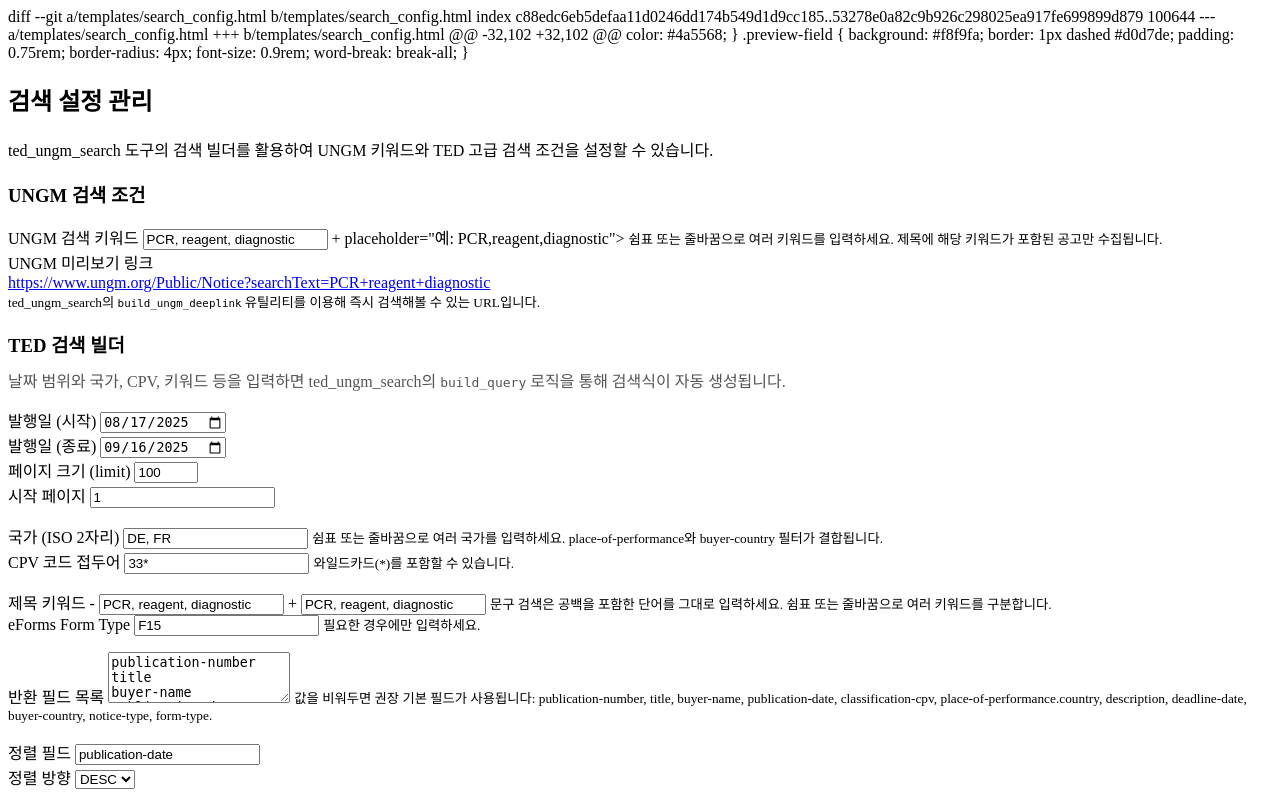
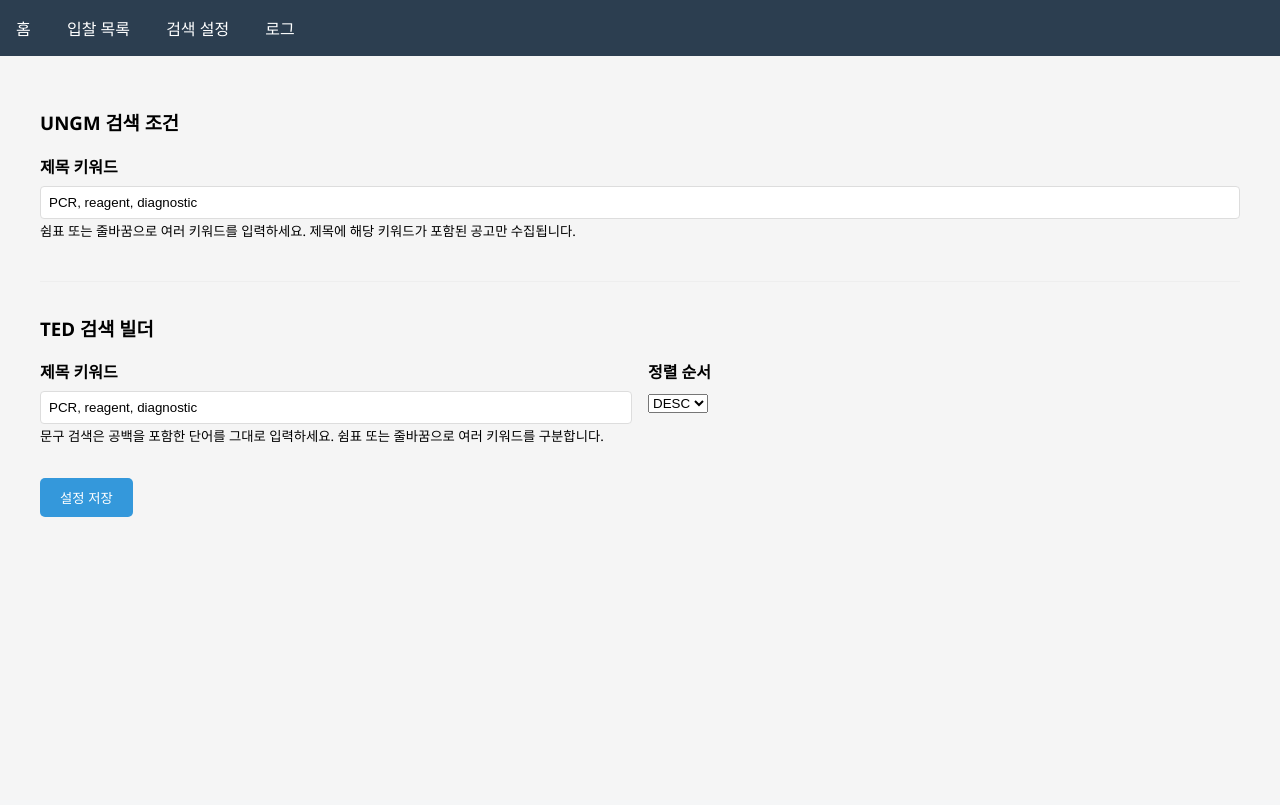
Before and after one commit to changheesong2020/MCPBidInfo, a Flask app: page /search-config in a window 1280 px wide. After the commit the page ends 517 px from the top, so only its background shows below. Run offline with Flask 3, Linux system fonts and the light colour scheme; some libraries are stand-ins or nearby versions.

Commit message:
Update search_config.html

```diff
--- a/templates/search_config.html
+++ b/templates/search_config.html
@@ -1,109 +1,73 @@
-diff --git a/templates/search_config.html b/templates/search_config.html
-index c88edc6eb5defaa11d0246dd174b549d1d9cc185..53278e0a82c9b926c298025ea917fe699899d879 100644
---- a/templates/search_config.html
-+++ b/templates/search_config.html
-@@ -32,102 +32,102 @@
+<!-- templates/search_config.html -->
+{% extends "base.html" %}
+
+{% block title %}검색 설정 - MCP 입찰 정보 수집 서버{% endblock %}
+
+{% block content %}
+<style>
+    .form-section {
+        margin-bottom: 2rem;
+        padding-bottom: 1.5rem;
+        border-bottom: 1px solid #eee;
+    }
+    .form-section:last-of-type {
+        border-bottom: none;
+        padding-bottom: 0;
+    }
+    .form-section h3 {
+        margin-top: 0;
+    }
+    .form-grid {
+        display: grid;
+        grid-template-columns: repeat(auto-fit, minmax(220px, 1fr));
+        gap: 1rem;
+    }
+    .form-grid .form-group {
+        margin-bottom: 0;
+    }
+    textarea[readonly] {
+        background-color: #f4f6f8;
         color: #4a5568;
     }
     .preview-field {
-         background: #f8f9fa;
-         border: 1px dashed #d0d7de;
-         padding: 0.75rem;
-         border-radius: 4px;
-         font-size: 0.9rem;
-         word-break: break-all;
+        /* your styles here */
     }
 </style>
 
- <div class="card">
-     <h2>검색 설정 관리</h2>
-     <p>ted_ungm_search 도구의 검색 빌더를 활용하여 UNGM 키워드와 TED 고급 검색 조건을 설정할 수 있습니다.</p>
-
-     <form method="POST">
+<form method="post">
     <div class="form-section">
         <h3>UNGM 검색 조건</h3>
         <div class="form-group">
-                 <label for="ungm_keywords">UNGM 검색 키워드</label>
-                 <input type="text"
+            <label for="ungm_keywords">제목 키워드</label>
+            <input
+                type="text"
                 id="ungm_keywords"
                 name="ungm_keywords"
                 value="{{ ungm_keywords }}"
--                       placeholder="예: solar,wind,renewable,energy">
-+                       placeholder="예: PCR,reagent,diagnostic">
+                placeholder="예: PCR,reagent,diagnostic">
             <small>쉼표 또는 줄바꿈으로 여러 키워드를 입력하세요. 제목에 해당 키워드가 포함된 공고만 수집됩니다.</small>
         </div>
-             <div class="form-group">
-                 <label>UNGM 미리보기 링크</label>
-                 <div class="preview-field">
-                     <a href="{{ ungm_preview_link }}" target="_blank" rel="noopener">{{ ungm_preview_link }}</a>
-                 </div>
-                 <small>ted_ungm_search의 <code>build_ungm_deeplink</code> 유틸리티를 이용해 즉시 검색해볼 수 있는 URL입니다.</small>
-             </div>
+        <!-- add other UNGM fields if needed -->
     </div>
 
     <div class="form-section">
         <h3>TED 검색 빌더</h3>
-             <p style="margin-top: -0.5rem; color: #555;">날짜 범위와 국가, CPV, 키워드 등을 입력하면 ted_ungm_search의 <code>build_query</code> 로직을 통해 검색식이 자동 생성됩니다.</p>
-
-             <div class="form-grid">
-                 <div class="form-group">
-                     <label for="ted_date_from">발행일 (시작)</label>
-                     <input type="date" id="ted_date_from" name="ted_date_from" value="{{ ted_date_from }}">
-                 </div>
-                 <div class="form-group">
-                     <label for="ted_date_to">발행일 (종료)</label>
-                     <input type="date" id="ted_date_to" name="ted_date_to" value="{{ ted_date_to }}">
-                 </div>
-                 <div class="form-group">
-                     <label for="ted_limit">페이지 크기 (limit)</label>
-                     <input type="number" id="ted_limit" name="ted_limit" value="{{ ted_limit }}" min="1" max="250">
-                 </div>
-                 <div class="form-group">
-                     <label for="ted_page">시작 페이지</label>
-                     <input type="number" id="ted_page" name="ted_page" value="{{ ted_page }}" min="1">
-                 </div>
-             </div>
-
-             <div class="form-grid" style="margin-top: 1rem;">
-                 <div class="form-group">
-                     <label for="ted_countries">국가 (ISO 2자리)</label>
-                     <input type="text" id="ted_countries" name="ted_countries" value="{{ ted_countries }}" placeholder="예: DE,FR,IT">
-                     <small>쉼표 또는 줄바꿈으로 여러 국가를 입력하세요. place-of-performance와 buyer-country 필터가 결합됩니다.</small>
-                 </div>
-                 <div class="form-group">
-                     <label for="ted_cpv">CPV 코드 접두어</label>
-                     <input type="text" id="ted_cpv" name="ted_cpv" value="{{ ted_cpv }}" placeholder="예: 33*,0931*">
-                     <small>와일드카드(*)를 포함할 수 있습니다.</small>
-                 </div>
-             </div>
-
         <div class="form-grid" style="margin-top: 1rem;">
             <div class="form-group">
                 <label for="ted_keywords">제목 키워드</label>
--                    <input type="text" id="ted_keywords" name="ted_keywords" value="{{ ted_keywords }}" placeholder="예: solar,wind">
-+                    <input type="text" id="ted_keywords" name="ted_keywords" value="{{ ted_keywords }}" placeholder="예: PCR,reagent,diagnostic">
+                <input type="text" id="ted_keywords" name="ted_keywords" value="{{ ted_keywords }}" placeholder="예: PCR,reagent,diagnostic">
                 <small>문구 검색은 공백을 포함한 단어를 그대로 입력하세요. 쉼표 또는 줄바꿈으로 여러 키워드를 구분합니다.</small>
             </div>
+            <!-- add other TED fields if needed -->
             <div class="form-group">
-                     <label for="ted_form_types">eForms Form Type</label>
-                     <input type="text" id="ted_form_types" name="ted_form_types" value="{{ ted_form_types }}" placeholder="예: F15,F03">
-                     <small>필요한 경우에만 입력하세요.</small>
-                 </div>
-             </div>
-
-             <div class="form-group" style="margin-top: 1rem;">
-                 <label for="ted_fields">반환 필드 목록</label>
-                 <textarea id="ted_fields" name="ted_fields" rows="3" placeholder="필드를 쉼표 또는 줄바꿈으로 구분합니다.">{{ ted_fields_text }}</textarea>
-                 <small>값을 비워두면 권장 기본 필드가 사용됩니다: {{ ted_default_fields | join(', ') }}.</small>
-             </div>
-
-             <div class="form-grid" style="margin-top: 1rem;">
-                 <div class="form-group">
-                     <label for="ted_sort_field">정렬 필드</label>
-                     <input type="text" id="ted_sort_field" name="ted_sort_field" value="{{ ted_sort_field }}">
-                 </div>
-                 <div class="form-group">
-                     <label for="ted_sort_order">정렬 방향</label>
+                <label for="ted_sort_order">정렬 순서</label>
                 <select id="ted_sort_order" name="ted_sort_order">
                     <option value="DESC" {% if ted_sort_order == 'DESC' %}selected{% endif %}>DESC</option>
                     <option value="ASC" {% if ted_sort_order == 'ASC' %}selected{% endif %}>ASC</option>
+                </select>
+            </div>
+        </div>
+    </div>
+    <button type="submit" class="btn">설정 저장</button>
+</form>
+{% endblock %}
```
Lines whose indentation alone changed are shown as unchanged.
